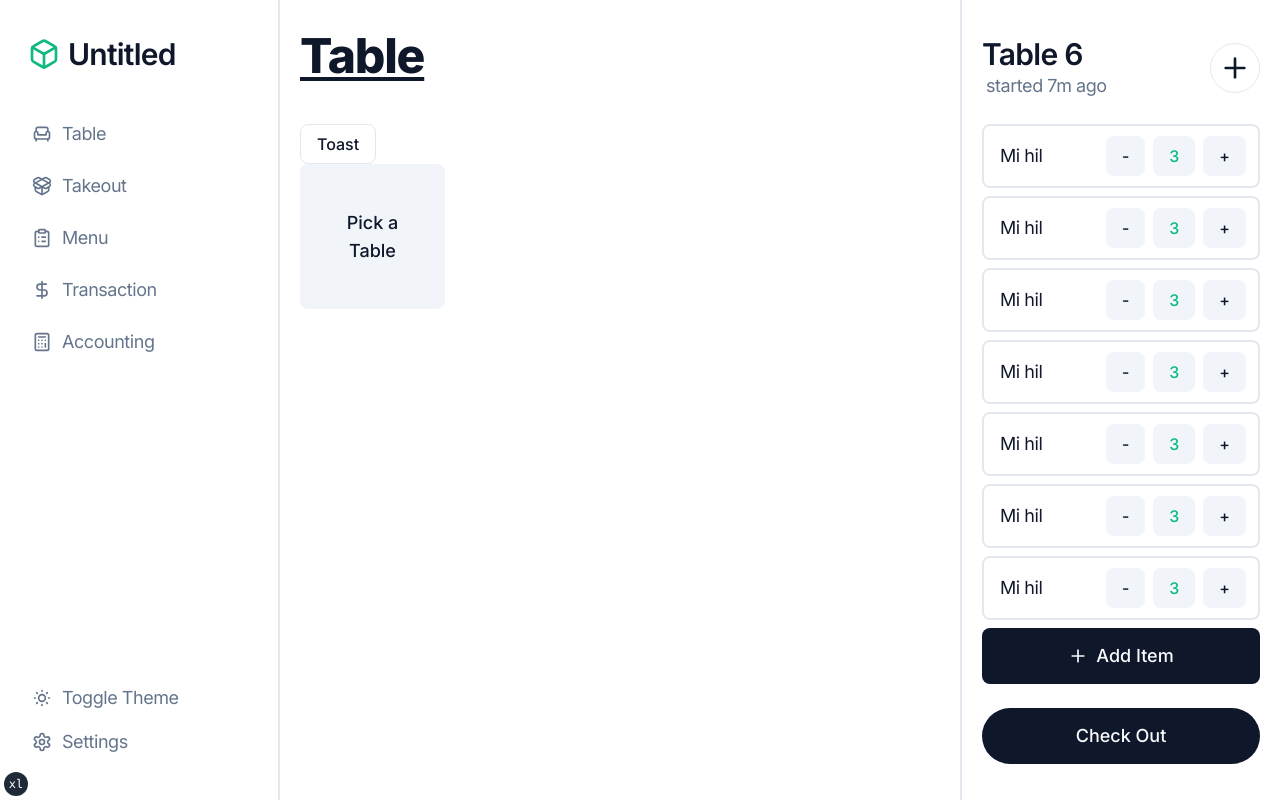
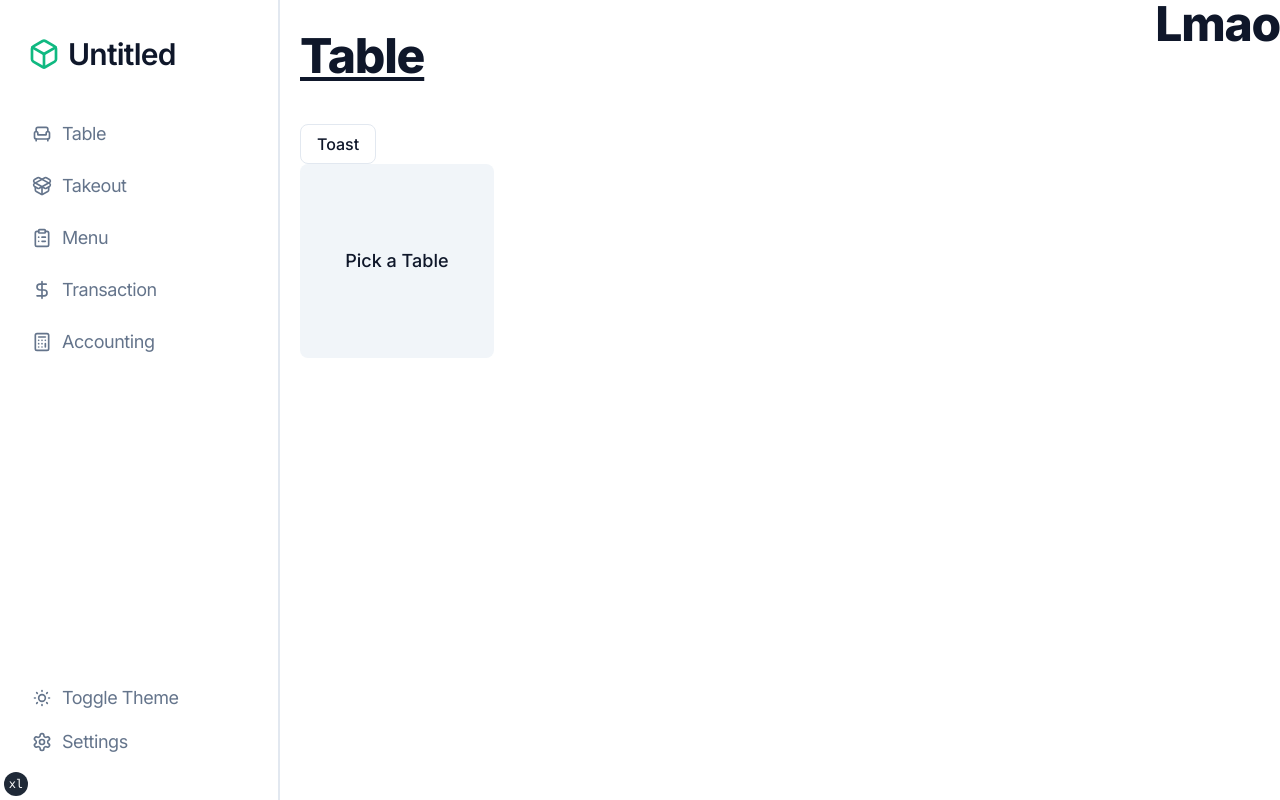
Before and after one commit to rin-yato/untitled, a Next.js app: page / in a window 1280 px wide. Built offline with nearby package versions, Linux system fonts and the light colour scheme.

Commit message:
feat: table-order now render selected table only

```diff
--- a/src/components/table-order/order-item.tsx
+++ b/src/components/table-order/order-item.tsx
@@ -3,11 +3,19 @@
 import React, { MouseEvent, useState } from "react"
 import { useAutoAnimate } from "@formkit/auto-animate/react"
 
+import { Item } from "@/types/entities/item"
 import { Button } from "@/components/ui/button"
 import Text from "@/components/ui/text"
 import { OrderItemConfig } from "@/components/table-order"
 
-export default function OrderItem() {
+type Props = {
+  item: {
+    itemId: number
+    quantity: number
+  }
+}
+
+export default function OrderItem({ item: { itemId, quantity } }: Props) {
   const [open, setOpen] = useState(false)
   const [autoAnimateParent] = useAutoAnimate({
     duration: 200,
@@ -30,11 +38,8 @@ export default function OrderItem() {
     >
       <div className="flex justify-between">
         <span className="flex w-fit items-center gap-2">
-          {/* <span className="grid h-6 w-6 place-content-center rounded-full bg-primary text-sm font-semibold text-primary-foreground">
-            1
-          </span> */}
           <Text variant="caption" className="w-fit">
-            Mi hil
+            Item #{itemId}
           </Text>
         </span>
         <div className="flex gap-2">
@@ -50,7 +55,7 @@ export default function OrderItem() {
             className="text-emerald-500"
             onClick={handleAdd}
           >
-            3
+            {quantity}
           </Button>
           <Button
             variant="secondary"
--- a/src/components/table-order/order-list.tsx
+++ b/src/components/table-order/order-list.tsx
@@ -4,12 +4,16 @@ import { Button } from "@/components/ui/button"
 import { PickMenuDialog } from "@/components/dialog"
 import { OrderItem } from "@/components/table-order"
 
-export default function OrderList() {
+type Props = {
+  items: Array<{ itemId: number; quantity: number }>
+}
+
+export default function OrderList({ items }: Props) {
   return (
     <div className="flex h-full flex-col justify-between">
       <ul className="flex flex-col gap-2">
-        {[...Array(7)].map((_, i) => (
-          <OrderItem key={i} />
+        {items.map((item, i) => (
+          <OrderItem key={i} item={item} />
         ))}
         <PickMenuDialog />
       </ul>
--- a/src/components/table-order/table-order.tsx
+++ b/src/components/table-order/table-order.tsx
@@ -1,16 +1,28 @@
+"use client"
+
 import React from "react"
+import { selectedTableAtom } from "@/store/table"
+import { useAtom } from "jotai"
 
+import useReceipt from "@/hooks/use-receipt"
 import { Button } from "@/components/ui/button"
 import Text from "@/components/ui/text"
 import { Icons } from "@/components/icons"
 import { OrderList } from "@/components/table-order"
 
 export default function TableOrder() {
+  const [selectedTable] = useAtom(selectedTableAtom)
+  const { receipts } = useReceipt()
+
+  if (!selectedTable) return <Text variant="heading">Lmao</Text>
+
+  const receipt = receipts.find((r) => r.tableId === selectedTable.id)
+
   return (
     <div className="flex min-w-[25vw] max-w-[25vw] flex-col border-l-2 px-5 py-9">
       <span className="mb-6 flex items-center justify-between">
         <span className="flex flex-col">
-          <Text variant="subheading">Table 6</Text>
+          <Text variant="subheading">Table {selectedTable.id}</Text>
           <Text variant="caption" className="pl-1 text-muted-foreground">
             started 7m ago
           </Text>
@@ -20,7 +32,7 @@ export default function TableOrder() {
         </Button>
       </span>
       <section className="h-full">
-        <OrderList />
+        <OrderList items={receipt?.orderedItems || []} />
       </section>
     </div>
   )
```
